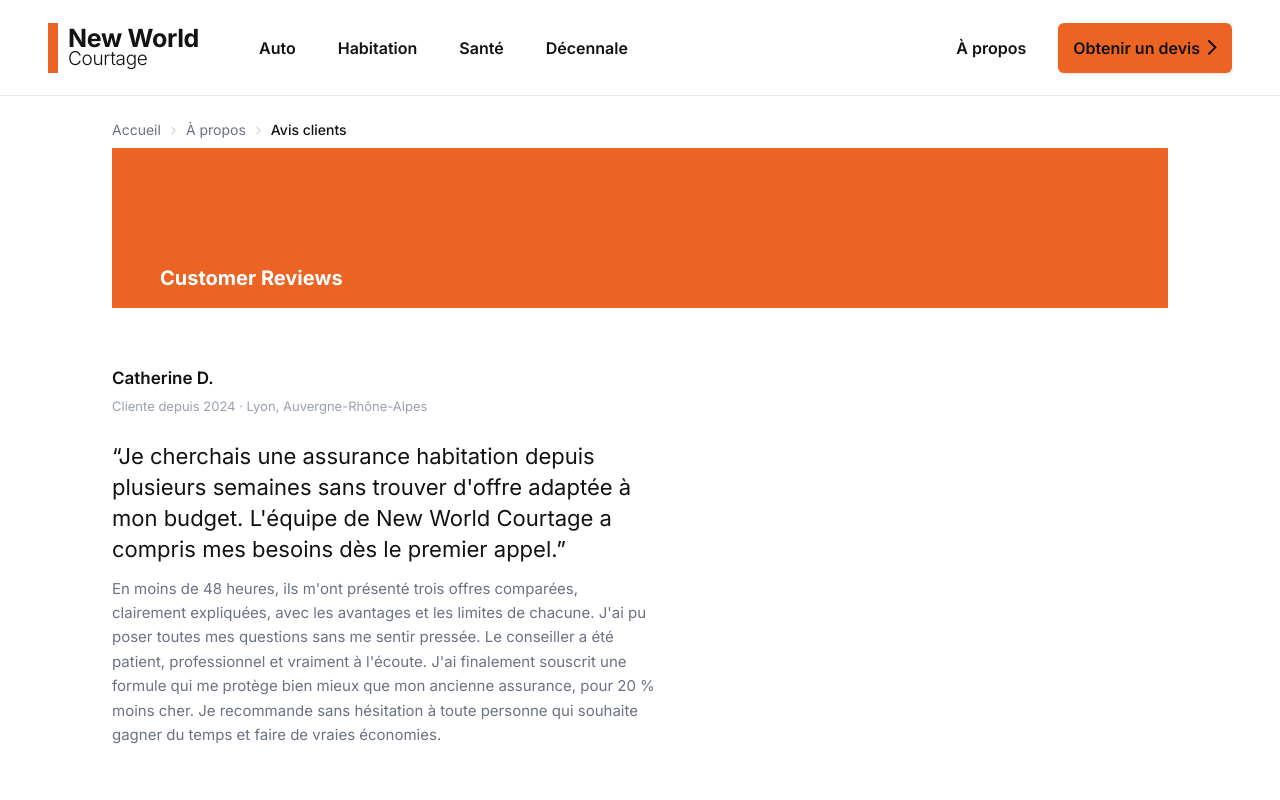
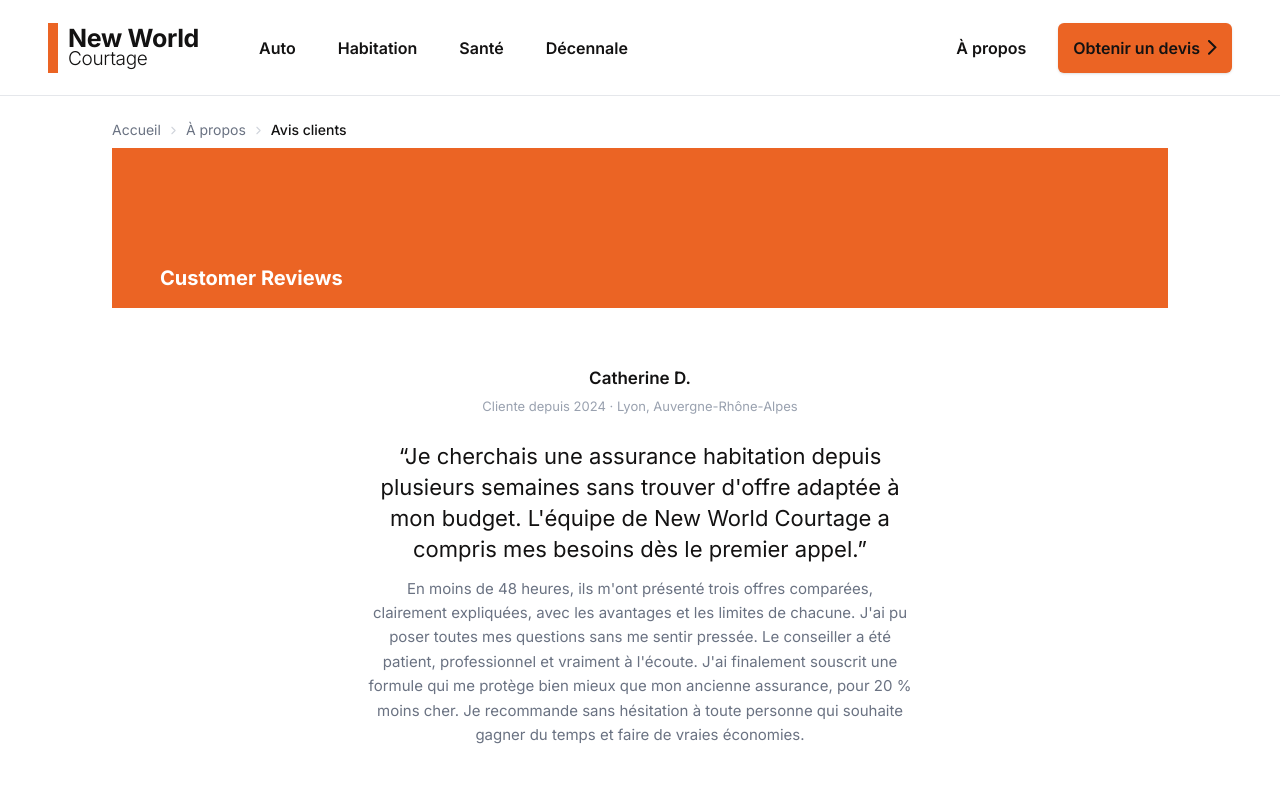
Before and after one commit to mehdibenrabiaa/new_world_courtage, a Next.js app: page /about/reviews in a window 1280 px wide. Shown: the top 800 px of the page. Built offline with nearby package versions, Linux system fonts and the light colour scheme.

Commit message:
reviews: center client review content block

```diff
--- a/pages/about/reviews.js
+++ b/pages/about/reviews.js
@@ -85,7 +85,7 @@ function FeaturedReview() {
 
       {/* Review content */}
       <section className="w-full py-10 lg:py-14">
-        <Container className="flex flex-col gap-6 max-w-3xl">
+        <Container className="flex flex-col gap-6 max-w-3xl mx-auto text-center">
           <div className="flex flex-col gap-1">
             <p className="text-[17px] font-semibold text-[#131212]">Catherine D.</p>
             <p className="text-[13px] text-gray-400">Cliente depuis 2024 &middot; Lyon, Auvergne-Rhône-Alpes</p>
```
